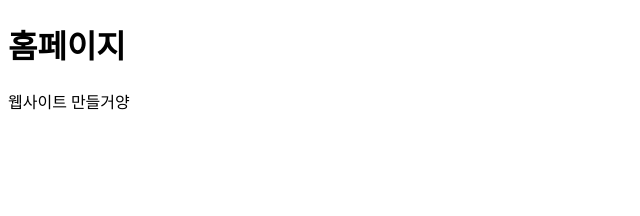
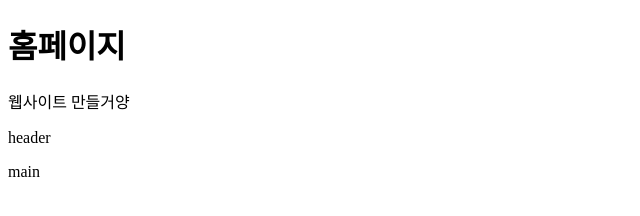
Before and after one commit to hyeeons/home, a plain HTML site: page index.html in a window 1280 px wide. Shown: the full height of the page, 0-640 px from the left. Drawn offline with Linux system fonts and the light colour scheme.

Commit message:
headr, main 추가

```diff
--- a/index.html
+++ b/index.html
@@ -10,6 +10,8 @@
 <body>
     <h1>홈페이지</h1>
     <p>웹사이트 만들거양</p>
+    <P>header</P>
+    <p>main</p>
 </body>
 
 </html>
```
